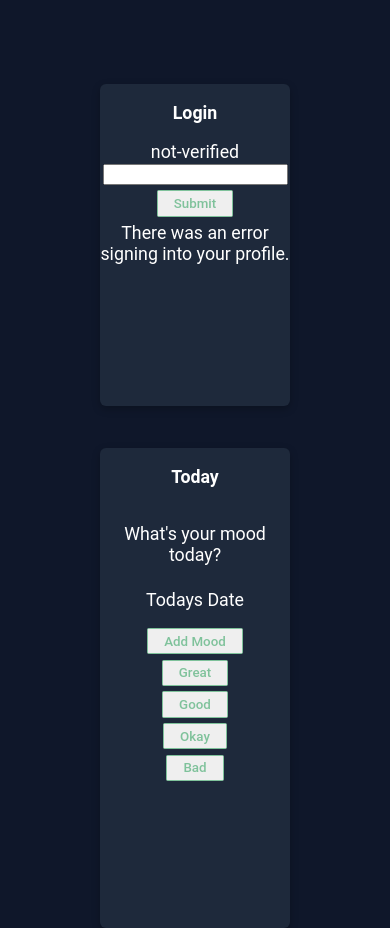
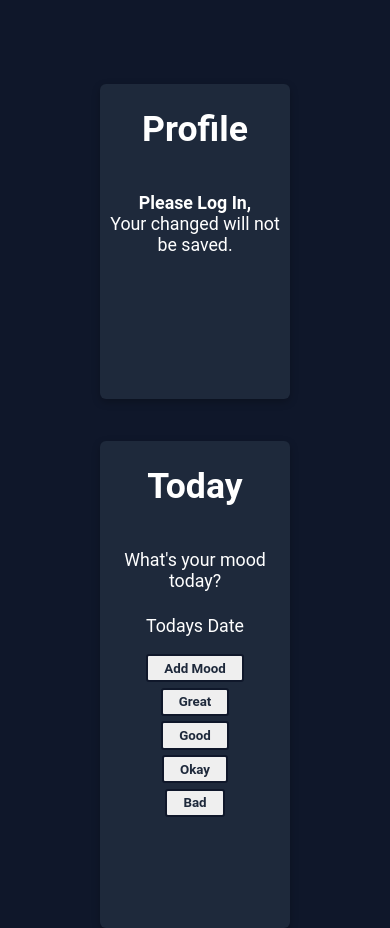
Before and after one commit to DavidDeArmon/HabitTracker, a React (Create React App) app: page / in a window 390 px wide. Built offline with nearby package versions, Linux system fonts and the light colour scheme; no server answers; the database is empty.

Commit message:
added functional basic phone number login

```diff
--- a/src/App.css
+++ b/src/App.css
@@ -2,6 +2,7 @@ body {
   background-color: #0f172a;
 
 }
+
 .App {
   min-height: 100%;
   display: flex;
@@ -11,11 +12,13 @@ body {
   justify-content: center;
   font-size: calc(10px + 2vmin);
   color: white;
-  font-family:'Roboto',sans-serif;
+  font-family: 'Roboto', sans-serif;
 }
+
 p {
   color: white;
 }
+
 .main {
   display: flex;
   justify-content: space-around;
@@ -26,52 +29,88 @@ p {
   row-gap: 5vh;
   padding-top: 10vh;
 }
-.heading{
+
+.heading {
   font-weight: 600 !important;
 }
+
 .tile {
   display: flex;
   flex-direction: column;
   width: 61%;
   max-width: 500px;
   max-height: 80%;
-  background-color:#1e293b;
+  background-color: #1e293b;
   box-shadow: rgba(0, 0, 0, 0.24) 0px 3px 8px;
   border-radius: 6px;
 }
+
 .calender {
   display: flex;
   flex-wrap: wrap;
   align-content: space-around;
   padding: 0 0 8%;
 }
+
+.authBox {
+  display: flex;
+  flex-direction: column;
+  justify-content: center;
+  align-content: center;
+  gap: 20px;
+}
+.phoneBox{
+  display: flex;
+  flex-direction: column;
+  justify-content: center;
+  align-content: center;
+  align-self: center;
+  gap: 20px;
+}
+#phoneInput{
+margin: auto;
+}
 .dayBox {
   height: 2em;
   width: 2em;
-  margin:2.5% 2.5% 0 3.55% ;
+  margin: 2.5% 2.5% 0 3.55%;
   background-color: black;
 }
-button{
-  display:inline-block;
-  padding:0.35em 1.2em;
-  border:0.1em solid #7FC29B;
-  margin:0 0.3em 0.3em 0;
-  border-radius:0.12em;
+
+button {
+  display: inline-block;
+  padding: 0.35em 1.2em;
+  border: 0.15em solid #0f172a;
+  margin: 0 0.3em 0.3em 0;
+  border-radius:3px;
   box-sizing: border-box;
-  text-decoration:none;
-  font-family:'Roboto',sans-serif;
-  font-weight:500;
-  color:#7FC29B;
-  text-align:center;
+  text-decoration: none;
+  font-family: 'Roboto', sans-serif;
+  font-weight: 600;
+  color: #1e293b;
+  text-align: center;
   transition: all 0.2s;
 }
-button:hover{
-  color:#817E9F;
-  background-color:#7FC29B;
+button:hover {
+  color: #ffffff;
+  background-color: #1e293b;
 }
-@media all and (max-width:30em){
-  button{
-  display:block;
-  margin:0.4em auto;
- }
+button:disabled{
+  color: #817E9F;
+  background-color: #0f172a;
+
 }
+button:disabled:hover{
+  color: #817E9F;
+  background-color: #0f172a;
+}
+@media all and (max-width:30em) {
+  button {
+    display: block;
+    margin: 0.4em auto;
+  }
+}
+
+#g-recaptcha {
+  align-self: center;
+}
--- a/src/App.tsx
+++ b/src/App.tsx
@@ -4,38 +4,51 @@ import Calender from './Tiles/Calender'
 import Today from './Tiles/Today'
 import Habits from './Tiles/Habits'
 import PhoneLogin from './Tiles/PhoneLogin';
-interface iProps{
-
+import UserPane from './Tiles/UserPane'
+import { User, UserCredential } from 'firebase/auth';
+interface iProps { }
+interface myState {
+  isVerified: boolean
+  user: User|null
 }
-interface myState {
-  superPass:string
-}
-class App extends React.Component<iProps,myState> {
-  constructor(props:iProps){
+class App extends React.Component<iProps, myState> {
+  constructor(props: iProps) {
     super(props)
-    this.state={superPass:''}
+    this.state = {
+      isVerified: false,
+      user:null,
+    }
+    this.genUserInfo = this.genUserInfo.bind(this)
   }
-  getSuperPass(){
-    this.setState({superPass:"uLYOy2d9sfqLzHitNbgw"})
+  genUserInfo(newLogin: UserCredential) {
+    let userData:User = newLogin.user
+    this.setState({
+      user: userData,
+      isVerified:true
+    })
   }
-  componentDidMount() {
-    this.getSuperPass()
-  }
-  render(){
+  render() {
+    const userProps = {
+      user:this.state.user,
+      isVerified:this.state.isVerified
+    }
+    const loginProps = {
+      genUserInfo: this.genUserInfo
+    }
     return (
       <div className="App">
         <div className='main'>
-        <div className="tile">
-            <p className='heading'>Login</p>
-           <PhoneLogin/>
+          <div className="tile">
+            <h1 className='heading'>Profile</h1>
+            {this.state.isVerified ? <UserPane {...userProps} />:<PhoneLogin {...loginProps} />}
           </div>
           {/* <div className="tile">
-            <p className='heading'>Calendar</p>
+            <h1 className='heading'>Calendar</h1>
             <Calender superPass={this.state.superPass}/>
           </div> */}
           <div className='tile'>
-            <p className='heading'>Today</p>
-            <Today superPass={this.state.superPass}/>
+            <h1 className='heading'>Today</h1>
+            <Today user={this.state.user}/>
           </div>
           {/* <div className='tile'>
             <p className='heading'>Habits</p>
--- a/src/Tiles/PhoneLogin.tsx
+++ b/src/Tiles/PhoneLogin.tsx
@@ -1,45 +1,74 @@
 import { useState, useEffect } from "react";
 import { fireAuth } from "../firebaseConfig"
-import { RecaptchaVerifier, signInWithPhoneNumber } from "firebase/auth";
+import { RecaptchaVerifier, signInWithPhoneNumber, UserCredential } from "firebase/auth";
 
 declare global {
     interface Window { recaptchaVerifier: RecaptchaVerifier; }
 }
-
-function PhoneLogin() {
-    const [isVerified, setisVerified] = useState(false)
+function PhoneLogin(props: React.PropsWithChildren<{ genUserInfo: (newLogin: UserCredential) => void }>) {
     const [authError, setauthError] = useState(false)
-    const [phoneInput, setPhoneInput] = useState('')
-    const [isStarted, setisStarted] = useState(false)
-    // const [newApp, setnewApp] = useState(new RecaptchaVerifier("g-recaptcha", { }, fireAuth))
+    const [showInput, setshowInput] = useState(false)
+    const [phoneInput, setPhoneInput] = useState('+1')
     useEffect(() => {
-        if (!isVerified && !authError && !isStarted) {
-            console.log('create appVerifier')
-            try {
-                window.recaptchaVerifier = new RecaptchaVerifier("g-recaptcha", { }, fireAuth)
-                window.recaptchaVerifier.render().then((ID:Number) => {
-                    setisStarted(true)
-                    console.log("isstarted",ID)
+        //create a verifier if it doesn't exists, if it does then try to render recaptcha.
+        if (window.recaptchaVerifier === undefined) try {
+                window.recaptchaVerifier = new RecaptchaVerifier("g-recaptcha", {
+                    'size': 'normal',
+                    'callback': (response: any) => {
+                        setshowInput(true)
+                        console.log('reCaptcha solved')
+                    }
+                }, fireAuth)
+                window.recaptchaVerifier.render().catch((error) => {
+                    console.log(error, window.recaptchaVerifier)
                 })
-            } catch (e) {
-                console.log(e)
-                setauthError(true)
-            }
+        } catch (e) {
+            console.log(e)
         }
     });
-    function handleSignIn() {
+    // A function to format text to look like a phone number
+    function phoneFormat(input: string) {
+        let formattedInput = input
+        // Strip all characters from the formattedInput except digits
+        formattedInput = formattedInput.replace(/\D/g, '');
+        // Trim the remaining formattedInput to preserve phone number format
+        formattedInput = formattedInput.substring(0, 12);
+        // Based upon the length of the string, we add formatting as necessary
+        let charsEntered: number = formattedInput.length;
+        if (charsEntered === 0) {
+            return formattedInput;
+        } else if (charsEntered < 2) {
+            formattedInput = '+' + formattedInput;
+        } else if (charsEntered < 5) {
+            formattedInput = '+' + formattedInput.substring(0, 1) + ' (' + formattedInput.substring(1, 4);
+        } else if (charsEntered < 8) {
+            formattedInput = '+' + formattedInput.substring(0, 1) + ' (' + formattedInput.substring(1, 4) + ') ' + formattedInput.substring(4, 7);
+        } else {
+            formattedInput = '+' + formattedInput.substring(0, 1) + ' (' + formattedInput.substring(1, 4) + ') ' + formattedInput.substring(4, 7) + ' - ' + formattedInput.substring(7, 11);
+        }
+        //set number with formatting to the input
+        setPhoneInput(formattedInput)
+        //setCursor to avoid formatting
+        let cursorPos: number = formattedInput.length
+        let inputBox: HTMLInputElement | null = document.querySelector('#phoneInput');
+        if (inputBox != null) {
+            inputBox.focus();
+            if (!(cursorPos < 8 || cursorPos >= 8)) inputBox.setSelectionRange(cursorPos - 1, cursorPos - 1)
+        }
+        return formattedInput;
+    }
+    async function handleSignIn(): Promise<void> {
         try {
-            console.log('signin',"phone:",phoneInput )
-            signInWithPhoneNumber(fireAuth, "+13333334444",  window.recaptchaVerifier)
+            console.log('signin', "phone:", phoneInput)
+            signInWithPhoneNumber(fireAuth, "+13333334444", window.recaptchaVerifier)
                 .then((confirmationResult) => {
                     console.log("signing in:" + phoneInput)
-                    confirmationResult.confirm("666666").then((result)=>{
-                        console.log("user:",result)
+                    confirmationResult.confirm("666666").then((result) => {
+                        console.log("user:", result)
+                        props.genUserInfo(result)
                     })
-                    setisVerified(true)
                 }).catch((error) => {
                     console.log(error)
-                    setauthError(true)
                 })
         } catch (e) {
             console.log(e)
@@ -47,12 +76,18 @@ function PhoneLogin() {
         }
     }
     return (
-        <div>
-            {isVerified ? "verified" : "not-verified"}
-                <div id="g-recaptcha" data-sitekey="6LeCqiofAAAAALCzbTJyqOzafiV6rsiL-G3NpMpd" />
-                <input onChange={(e) => setPhoneInput(phoneInput + e.target.value)} />
-                <button onClick={handleSignIn}>Submit</button>
-                {authError ? " There was an error signing into your profile." : ""}
+        <div className="authBox">
+            <p><b>Please Log In, </b><br/>Your changed will not be saved.</p>
+            {showInput ?
+                <div className="phoneBox">
+                    <label htmlFor="phoneInput">Phone number:</label>
+                    <input id="phoneInput" value={phoneInput} title="phone" type={"tel"} onChange={(e) => phoneFormat(e.target.value)} />
+                    <button onClick={handleSignIn} disabled={phoneInput.length !== 19}>Submit</button>
+                </div>
+                : <></>
+            }
+            <div id="g-recaptcha" data-sitekey="6LeCqiofAAAAALCzbTJyqOzafiV6rsiL-G3NpMpd" />
+            {authError ? " There was an error signing into your profile." : ""}
         </div>
     );
 }
--- /dev/null
+++ b/src/Tiles/UserPane.tsx
@@ -0,0 +1,18 @@
+import { User } from "firebase/auth"
+
+function UserPane(props: React.PropsWithChildren<{ user: User | null }>) {
+    let phoneNumber = '+1'
+    if (props.user && props.user && props.user.phoneNumber) {
+        phoneNumber = props.user.phoneNumber
+        if (props.user.phoneNumber != null) phoneNumber = phoneNumber = phoneNumber!.substring(0, 2) + ' (' + phoneNumber!.substring(2, 5) + ') ' + phoneNumber!.substring(5, 8) + ' - ' + phoneNumber!.substring(8, 12);
+        return (
+            <>
+                <p>Logged In:<br />{phoneNumber}</p>
+                <button id="phoneInput" >Log Out</button>
+            </>
+        )
+    } else {
+        return <>auth error</>
+    }
+}
+export default UserPane
--- a/src/firebaseConfig.tsx
+++ b/src/firebaseConfig.tsx
@@ -16,7 +16,7 @@ const firebaseConfig = {
 
 
 const app = initializeApp(firebaseConfig);
-const db = getFirestore(app);
+// const db = getFirestore(app);
 const fireAuth = getAuth(app);
 
 
```
Also changed, not shown: src/Tiles/Calender.tsx (+22 -22 lines), src/Tiles/Habits.tsx (+24 -24 lines), src/Tiles/Today.tsx (+9 -9 lines), package.json (line endings or trailing spaces).
